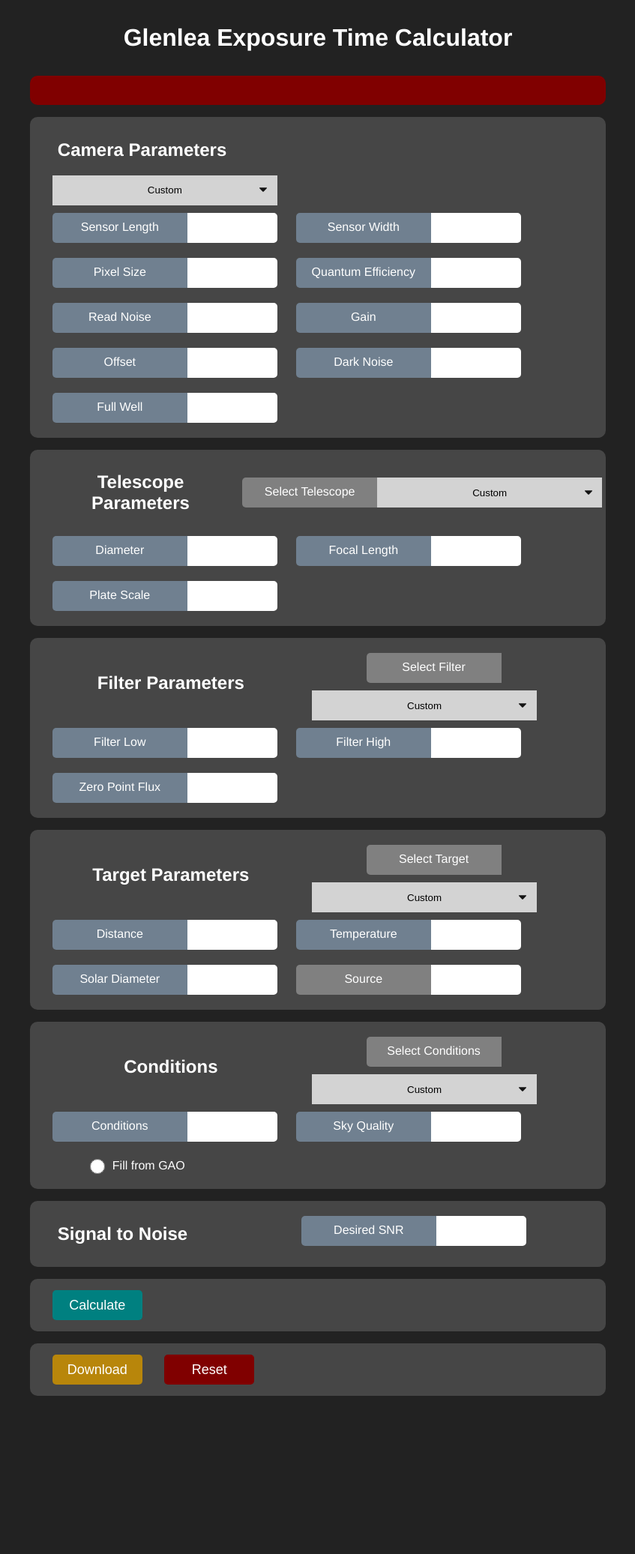
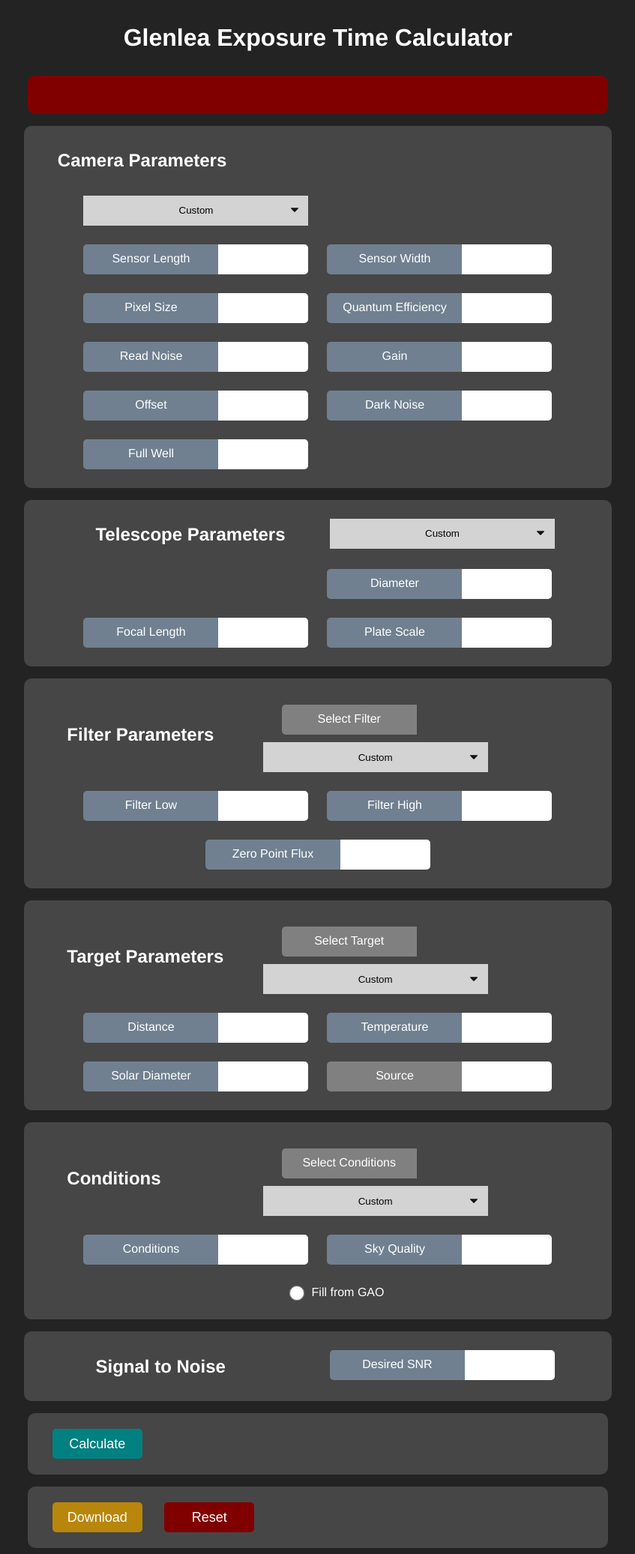
Before and after one commit to pirgalim/Glenlea-ETC, a Flask app: template templates/input.html in a window 1280 px wide. Shown: the whole page at 75% size, without its empty margins (216-1063 px from the left). Before the commit the page ends 1862 px from the top, so only its background shows below. Run offline with Flask 3, Linux system fonts and the light colour scheme; the template is opened without the code that fills it: values that come from a table or form of the project are taken from there, others are empty; parts of the project's set-up code (start-up, migrations or seed data) failed here and were passed over.

Commit message:
css updates

```diff
--- a/static/styles/styles.css
+++ b/static/styles/styles.css
@@ -1,24 +1,17 @@
 body {
-  background-color: rgb(34, 34, 34);
+  background-color: rgb(35, 35, 35);
   font-family: helvetica;
   color: white;
 }
 
 section {
-  /* display: flex;
-  flex-wrap: wrap;
-  align-items: flex-start; */
-
-  vertical-align: middle;
-
   margin-top: 1rem;
   margin-left: auto;
   margin-right: auto;
   width: 60%;
-  padding: 10px 5px;
+  padding: 1rem 0.5rem;
 
   background-color: rgb(70, 70, 70);
-  border: 2px slategray;
   border-radius: 10px;
 }
 
@@ -26,21 +19,32 @@ section {
   display: flex;
   flex-direction: row;
   align-items: center;
-  margin: 10px 0px 10px 25px;
+  /* margin: 10px 0px 10px 25px;   */
+  margin: 12.5px;
 
 }
 .select-group {
   display: flex;
-  text-align: center;
+  flex-direction: row;
+  align-items: center;
   width: 100%;
-  align-items: center;
-  margin-left:25px;
-  margin-right:25px;
+  margin: 12.5px;
 }
 .input-container {
+  min-width: 300px;
   display: flex;
   flex-wrap: wrap;
   align-items: flex-start;
+  justify-content:center;
+  padding: 12.5px;
+}
+.spacer {
+  display: flex;
+  flex-direction: row;
+  align-items: center;
+  width: 300px;
+  margin-left: 12.5px;
+  margin-right: 12.5px;
 }
 
 img {
--- a/templates/input.html
+++ b/templates/input.html
@@ -17,20 +17,19 @@
             <!-- security tag? -->
             {{ in_form.hidden_tag() }}
 
+
             <!-- camera section -->
             <section name="camera" class="input-container">
 
                 <h2 style="width:100%;">Camera Parameters</h2>
 
-                <div class="select-group">
-
+                <div class="input-group">
                     <form name="camera" method="POST" action="">
                         {{ select_form.csrf_token }}{{ select_form.camera }}
                     </form>
                 </div>
 
-
-
+                <div class="spacer"></div><div class="spacer"></div><div class="spacer" style="width:100%;"></div>
 
                 <div class="input-group">
                     {% if in_form.sensor_x.errors %}
@@ -105,6 +104,8 @@
                     {% endif %}
                  </div>
 
+                 <div class="spacer">
+
 
                 <script>
                     document.getElementById('camera').addEventListener('change', function() {
@@ -141,15 +142,13 @@
             <section name="telescope" class="input-container">
 
 
+                <h2 style="width:300px;">Telescope Parameters</h2>
+                <form class="input-group" name="telescope" method="POST" action="">
+                    {{ select_form.csrf_token }}{{ select_form.telescope }}
+                </form>
 
+                <div style="width:300px;" class="input-group"></div>
 
-                <div class="select-group">
-                    <h2>Telescope Parameters</h2>
-                    <form class="select-group" name="telescope" method="POST" action="">
-                        {{ select_form.csrf_token }}
-                        {{ select_form.telescope.label }}{{ select_form.telescope }}
-                    </form>
-                </div>
 
 
                 <div class="input-group">
```
